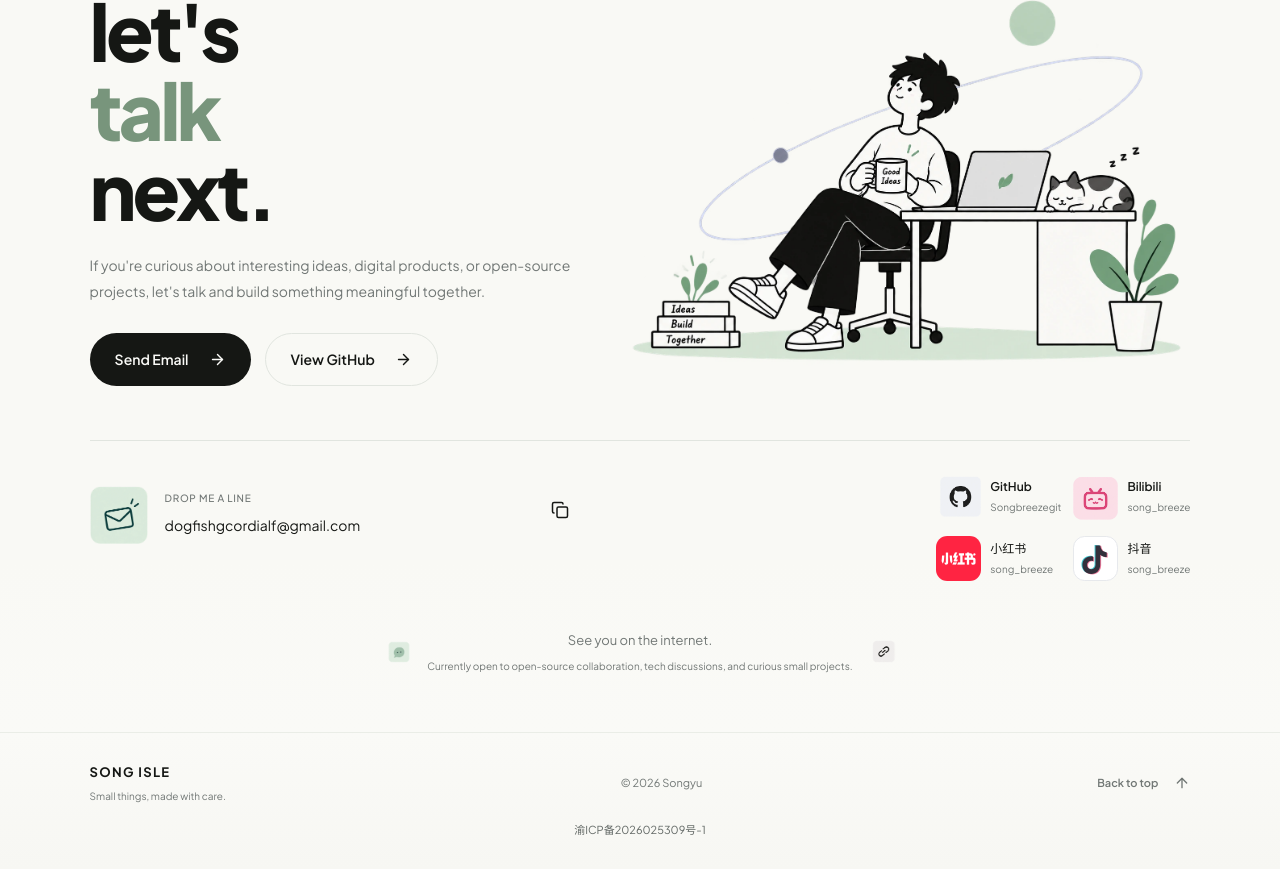
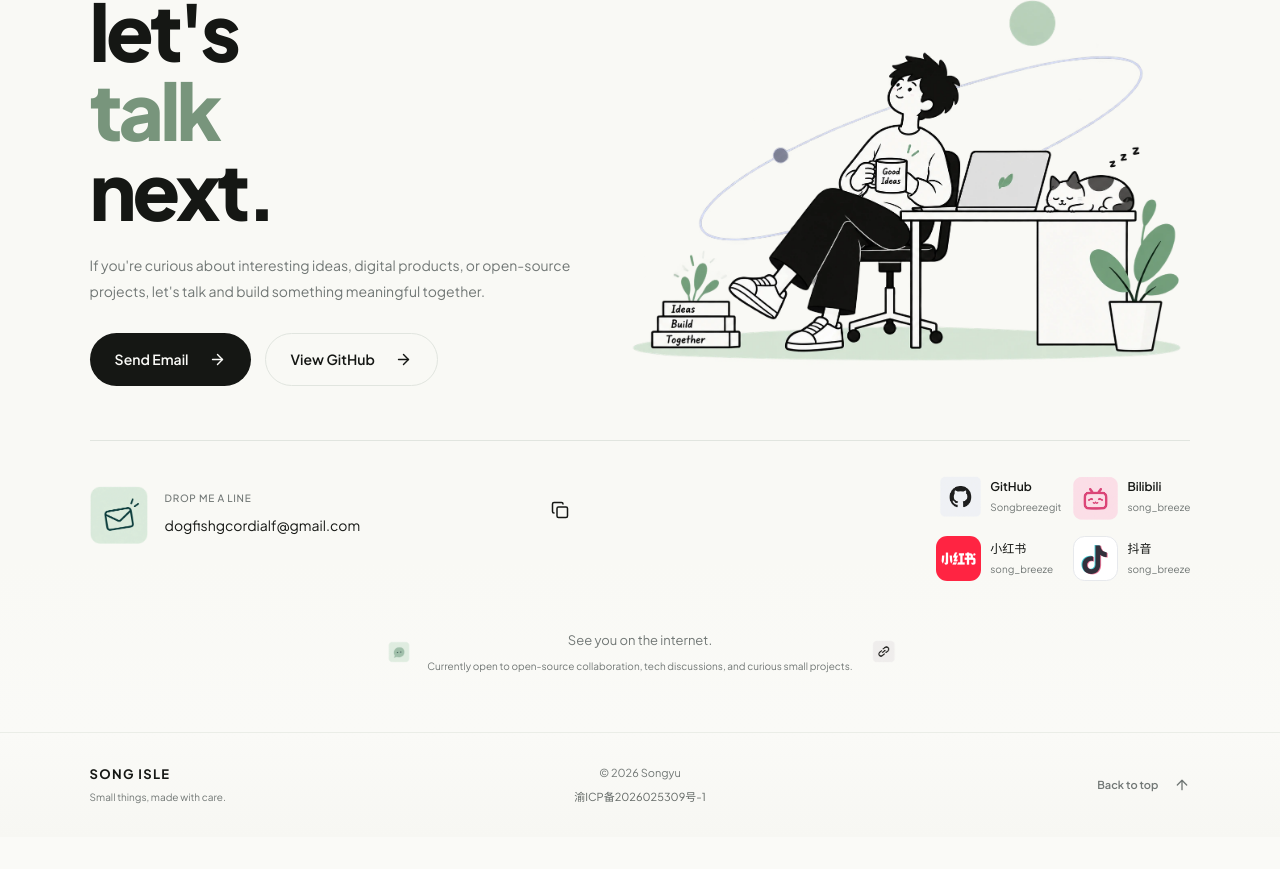
Before and after one commit to Songbreezegit/song, a React (Vite) app: page /en/ in a window 1280 px wide. Shown: the part 3889-4758 px from the top of the page. After the commit the page ends 4726 px from the top, so only its background shows below. Built offline with nearby package versions, Linux system fonts and the light colour scheme; no server answers; the database is empty.

Commit message:
fix: center footer copyright and registration together

```diff
--- a/src/App.css
+++ b/src/App.css
@@ -153,11 +153,12 @@
 .contact-signoff p{font-size:13px;color:var(--muted);text-align:center}
 .contact-signoff span{display:block;font-size:10px;margin-top:5px}
 .site-footer{border-top:1px solid var(--line);padding:30px 0;color:var(--muted)}
-.footer-inner{display:flex;justify-content:space-between;align-items:center;font-size:11px;gap:20px}
-.footer-brand{font-size:13px;font-weight:700;letter-spacing:.1em;color:var(--ink)}
+.footer-inner{display:grid;grid-template-columns:minmax(0,1fr) auto minmax(0,1fr);grid-template-areas:"brand meta action";align-items:center;font-size:11px;gap:20px}
+.footer-brand{grid-area:brand;min-width:0;font-size:13px;font-weight:700;letter-spacing:.1em;color:var(--ink)}
 .footer-brand span{display:block;font-size:10px;font-weight:400;letter-spacing:0;color:var(--muted);margin-top:6px}
-.footer-inner .text-link{font-size:11px}
-.footer-registration{margin-top:16px;font-size:11px;line-height:1.8;text-align:center;color:color-mix(in srgb,var(--muted) 85%,var(--ink))}
+.footer-meta{grid-area:meta;display:flex;flex-direction:column;align-items:center;gap:4px;min-width:0;line-height:1.8;text-align:center;overflow-wrap:anywhere}
+.footer-inner .text-link{grid-area:action;justify-self:end;font-size:11px}
+.footer-registration{font-size:11px;line-height:1.8;text-align:center;color:color-mix(in srgb,var(--muted) 85%,var(--ink))}
 .footer-registration a:hover{text-decoration:underline;text-underline-offset:3px}
 .reveal{opacity:0;transform:translateY(18px);transition:opacity var(--slow) var(--ease),transform var(--slow) var(--ease)}
 .reveal.is-visible,.reveal:focus-within{opacity:1;transform:none}
@@ -181,7 +182,7 @@
  .section{padding:80px 0 65px}.section .eyebrow{font-size:11px;margin-bottom:15px}.section h2{font-size:44px;line-height:1.1}.section-intro{font-size:14px;margin-top:18px}.work-heading{grid-template-columns:1fr;gap:25px;margin-bottom:25px}.work-illustration{width:78%;max-width:310px;margin-top:14px;justify-self:end;margin-right:7px}.work-illustration .floating-badge{left:-28px;top:-5px;width:140px}.project-grid{display:flex;flex-direction:column;gap:27px}.project-copy{padding-top:15px}.project-copy h3{font-size:21px}.project-copy p{font-size:12px;max-width:100%}.work-tail{gap:20px;margin-top:30px;align-items:center}.work-slogan{width:89px}.work-more{margin:0}.work-more .small-label{font-size:8px}.work-more .text-link{font-size:12px;gap:8px}.section-divider{width:235px;margin-top:35px}.project-archive{grid-template-columns:1fr}
  .notes-heading{display:flex;flex-direction:column-reverse;gap:30px;align-items:stretch;margin-bottom:30px}.notes-heading h2{font-size:43px}.notes-illustration{width:82%;max-width:340px;align-self:flex-start;margin-top:12px}.notes-illustration .floating-badge{left:auto;right:-35px;top:0;width:145px}.notes-grid{grid-template-columns:1fr;gap:30px}.note-featured button{padding:25px}.note-featured h3{font-size:28px;max-width:280px}.note-sprout{width:73px;margin:20px 0 14px}.note-featured p{font-size:13px}.note-meta{font-size:10px}.note-row button{padding:22px 0}.note-row h3{font-size:19px}.note-row p{font-size:13px}.notes-bottom{gap:15px}.notes-bottom .small-label{font-size:8px}.notes-bottom .text-link{font-size:12px}.notes-slogan{width:95px;margin:0}.note-archive-list{grid-template-columns:1fr}
  .about-top{grid-template-columns:1fr;gap:30px}.about-title h2{font-size:52px}.about-title .small-label{font-size:10px;margin-top:16px}.about-illustration{width:95%;justify-self:end;margin-top:15px}.about-illustration .floating-badge{width:145px;left:0;top:-15px}.about-grid{grid-template-columns:1fr;gap:25px}.about-bio{display:flex;gap:18px;padding:25px 22px}.about-bio>.asset{width:56px}.about-grid p{font-size:13px}.about-now{padding:15px 4px 0}.about-build{padding:22px 4px 0}.about-life{padding:25px}.about-details summary{font-size:11px;line-height:1.8}.about-details-grid{grid-template-columns:1fr;gap:15px}
- .contact-top{grid-template-columns:1fr;gap:40px}.contact-copy h2{font-size:68px;max-width:300px}.contact-copy .section-intro{font-size:13px}.contact-copy .cta-row{margin-top:23px}.contact-copy .cta{padding:13px 22px}.contact-illustration{width:100%;margin:12px 0 0}.contact-illustration .floating-badge{width:160px;top:-27px;left:15px}.contact-links{margin-top:30px;padding-top:25px;gap:25px}.email-link{gap:10px}.email-link>.asset{width:43px}.email-link a{font-size:12px}.email-link .icon-button{width:32px}.email-link .small-label{font-size:8px}.socials{display:grid;grid-template-columns:1fr 1fr;gap:20px 12px}.social-link{gap:10px}.social-link>.asset{width:42px}.social-link small{font-size:9px}.social-link strong{font-size:12px}.contact-signoff{margin-top:40px;gap:8px}.contact-signoff p{font-size:12px}.contact-signoff span{font-size:9px;max-width:225px;line-height:1.6}.contact-signoff>.asset{width:26px}.footer-inner{flex-wrap:wrap;gap:20px}.footer-brand{flex-basis:100%;font-size:12px}.site-footer{padding:27px 0}.floating-badge{animation-name:float-mobile}
+ .contact-top{grid-template-columns:1fr;gap:40px}.contact-copy h2{font-size:68px;max-width:300px}.contact-copy .section-intro{font-size:13px}.contact-copy .cta-row{margin-top:23px}.contact-copy .cta{padding:13px 22px}.contact-illustration{width:100%;margin:12px 0 0}.contact-illustration .floating-badge{width:160px;top:-27px;left:15px}.contact-links{margin-top:30px;padding-top:25px;gap:25px}.email-link{gap:10px}.email-link>.asset{width:43px}.email-link a{font-size:12px}.email-link .icon-button{width:32px}.email-link .small-label{font-size:8px}.socials{display:grid;grid-template-columns:1fr 1fr;gap:20px 12px}.social-link{gap:10px}.social-link>.asset{width:42px}.social-link small{font-size:9px}.social-link strong{font-size:12px}.contact-signoff{margin-top:40px;gap:8px}.contact-signoff p{font-size:12px}.contact-signoff span{font-size:9px;max-width:225px;line-height:1.6}.contact-signoff>.asset{width:26px}.footer-inner{grid-template-columns:minmax(0,1fr) auto;grid-template-areas:"brand action" "meta meta";gap:20px}.footer-brand{font-size:12px}.site-footer{padding:27px 0}.floating-badge{animation-name:float-mobile}
 }
 @keyframes float-mobile{0%,100%{transform:translateY(0)}50%{transform:translateY(-3px)}}
 @media(max-width:380px){.hero-copy h1{font-size:48px}.hero-role{font-size:9px}.section h2{font-size:41px}.email-link a{font-size:11px}}
--- a/src/components/Footer.tsx
+++ b/src/components/Footer.tsx
@@ -3,7 +3,7 @@ import { useI18n } from '../i18n/useI18n';
 
 export function FooterRegistration() {
   return (
-    <div className="container footer-registration">
+    <div className="footer-registration">
       <a href="https://beian.miit.gov.cn/" target="_blank" rel="noopener noreferrer" lang="zh-CN">
         渝ICP备2026025309号-1
       </a>
@@ -26,13 +26,15 @@ export function Footer() {
           SONG ISLE
           <span>{t('common.brandSubtitle')}</span>
         </a>
-        <span>{t('common.copyright', { year: new Date().getFullYear() })}</span>
+        <div className="footer-meta">
+          <span>{t('common.copyright', { year: new Date().getFullYear() })}</span>
+          <FooterRegistration />
+        </div>
         <a href={`/${language}/`} onClick={handleBackToTop} className="text-link">
           {t('common.backToTop')}
           <ArrowUp size={16} />
         </a>
       </div>
-      <FooterRegistration />
     </footer>
   );
 }
--- a/src/components/NotFoundPage.tsx
+++ b/src/components/NotFoundPage.tsx
@@ -61,9 +61,11 @@ export function NotFoundPage() {
           <Link to={`/${language}/`} className="footer-brand">
             SONG ISLE<span>Small things, made with care.</span>
           </Link>
-          <span>© {new Date().getFullYear()} 松屿</span>
+          <div className="footer-meta">
+            <span>© {new Date().getFullYear()} 松屿</span>
+            <FooterRegistration />
+          </div>
         </div>
-        <FooterRegistration />
       </footer>
     </div>
   );
```
